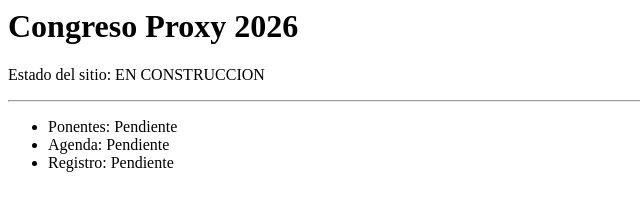
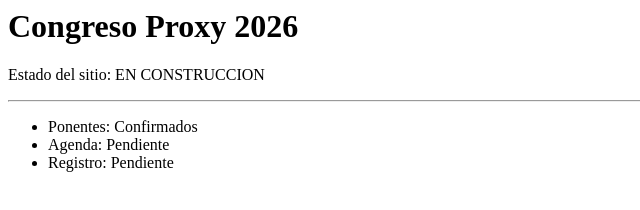
Before and after one commit to KodicX/practica-integradora-6, a plain HTML site: page index.html in a window 1280 px wide. Shown: the full height of the page, 0-640 px from the left. Drawn offline with Linux system fonts and the light colour scheme.

Commit message:
actualiza lista

```diff
--- a/index.html
+++ b/index.html
@@ -2,7 +2,7 @@
 <p>Estado del sitio: EN CONSTRUCCION</p>
 <hr>
 <ul>
-  <li>Ponentes: Pendiente</li>
+  <li>Ponentes: Confirmados</li>
   <li>Agenda: Pendiente</li>
   <li>Registro: Pendiente</li>
 </ul>
```
